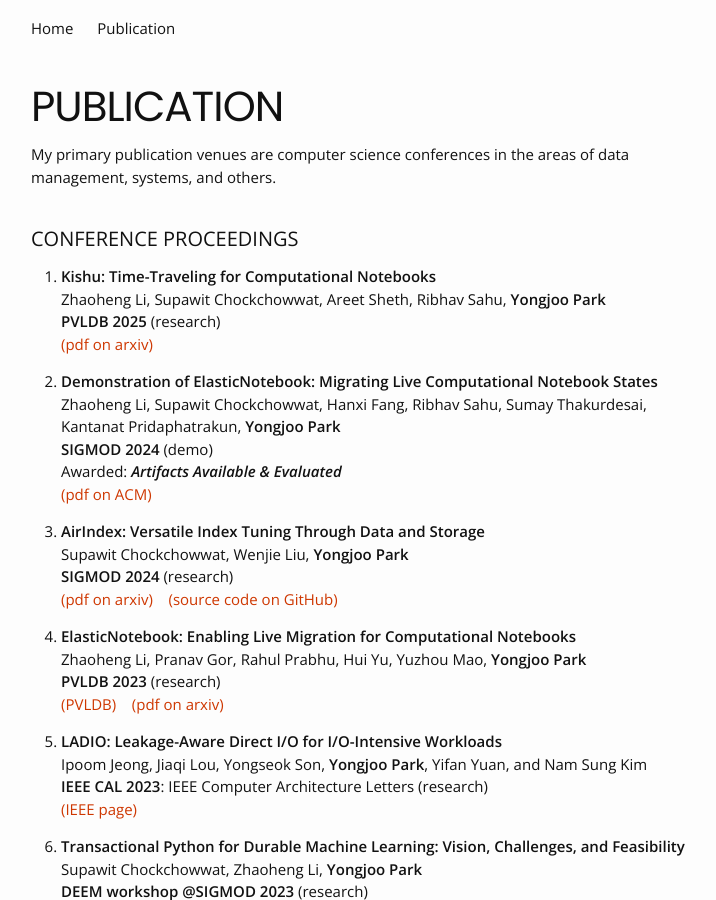
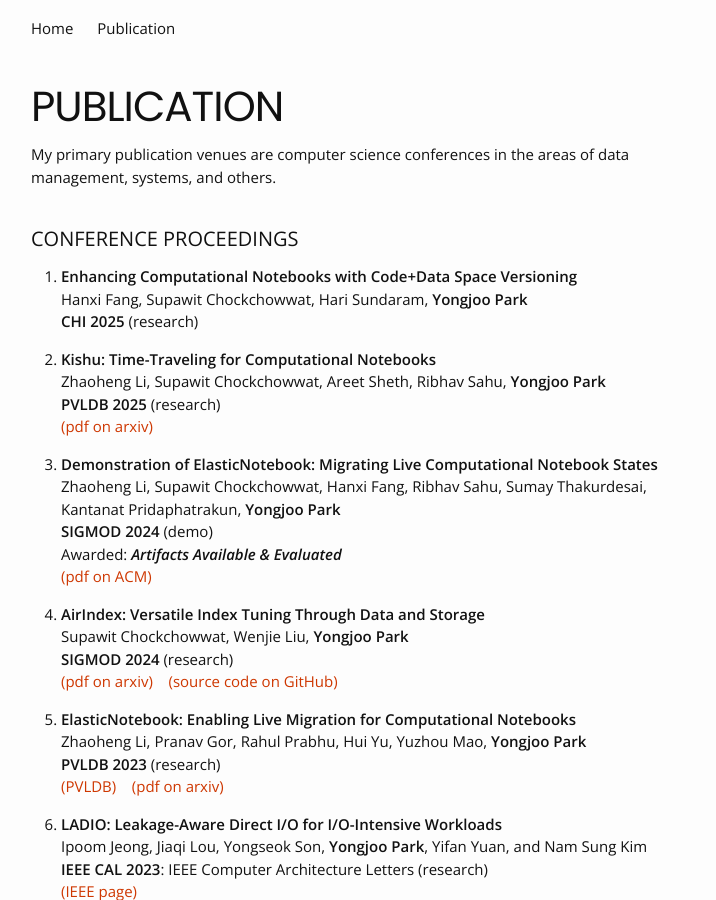
Before and after one commit to pyongjoo/pyongjoo.github.io, a Jekyll site: the page built from publication.md, in a window 1280 px wide and 900 px high. Shown: the whole window, without its empty margins (269-985 px from the left). Built offline with Jekyll 4.4.1, drawn with Linux system fonts in a browser that asks for light colours.

Commit message:
added CHI 2025

```diff
--- a/publication.md
+++ b/publication.md
@@ -12,6 +12,10 @@
 
 
 ### CONFERENCE PROCEEDINGS
+
+1. **Enhancing Computational Notebooks with Code+Data Space Versioning**
+   Hanxi Fang, Supawit Chockchowwat, Hari Sundaram, **Yongjoo Park**
+   **CHI 2025** (research)
 
 1. **Kishu: Time-Traveling for Computational Notebooks**
    Zhaoheng Li, Supawit Chockchowwat, Areet Sheth, Ribhav Sahu, **Yongjoo Park**
```
